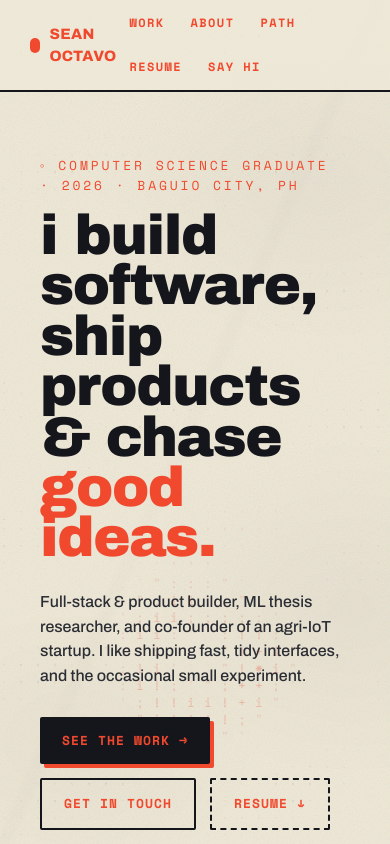
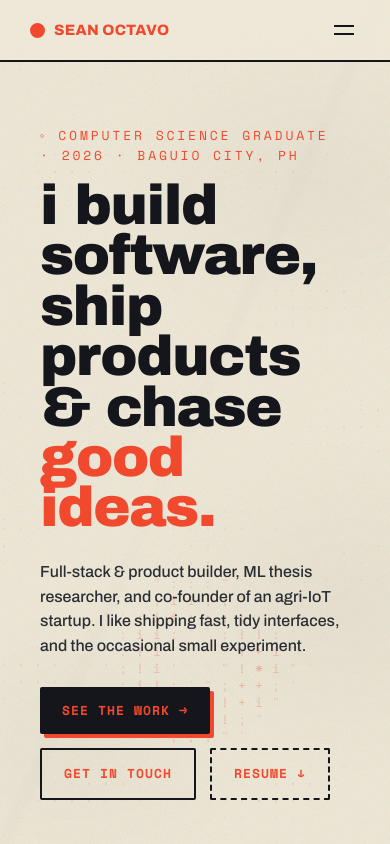
Before and after one commit to seanseand/sean-portfolio, a Next.js app: page / in a window 390 px wide. Shown: the top 844 px of the page. Built offline with nearby package versions, Linux system fonts and the light colour scheme.

Commit message:
feat(nav): add accessible hamburger menu for mobile
Replaces the flex-wrap fallback below the tablet breakpoint with a
full-screen overlay: focus-trapped, closes on Escape/link click with
focus returned to the trigger, and body scroll locked while open.

```diff
--- a/src/sections/Header.tsx
+++ b/src/sections/Header.tsx
@@ -1,28 +1,145 @@
+"use client";
+
+import { useEffect, useRef, useState } from "react";
+
+const NAV_LINKS = [
+  { href: "#work", label: "WORK", external: false },
+  { href: "#about", label: "ABOUT", external: false },
+  { href: "#experience", label: "PATH", external: false },
+  { href: "/Octavo_Sean_Resume.pdf", label: "RESUME", external: true },
+  { href: "#contact", label: "SAY HI", external: false },
+] as const;
+
 export const Header = () => {
+  const [open, setOpen] = useState(false);
+  const toggleRef = useRef<HTMLButtonElement>(null);
+  const overlayRef = useRef<HTMLDivElement>(null);
+
+  const close = () => {
+    setOpen(false);
+    toggleRef.current?.focus();
+  };
+
+  // Lock body scroll while the overlay is open so it can't cause a
+  // horizontal/vertical scroll shift on top of the mobile viewport.
+  useEffect(() => {
+    if (!open) return;
+    const previousOverflow = document.body.style.overflow;
+    document.body.style.overflow = "hidden";
+    return () => {
+      document.body.style.overflow = previousOverflow;
+    };
+  }, [open]);
+
+  // Focus the first element inside the overlay, trap Tab within it, and
+  // let Escape close the menu and return focus to the trigger.
+  useEffect(() => {
+    if (!open) return;
+    const overlay = overlayRef.current;
+    if (!overlay) return;
+
+    const focusables = overlay.querySelectorAll<HTMLElement>("a[href], button");
+    focusables[0]?.focus();
+
+    const onKeyDown = (event: KeyboardEvent) => {
+      if (event.key === "Escape") {
+        event.preventDefault();
+        close();
+        return;
+      }
+
+      if (event.key !== "Tab" || focusables.length === 0) return;
+
+      const first = focusables[0];
+      const last = focusables[focusables.length - 1];
+
+      if (event.shiftKey && document.activeElement === first) {
+        event.preventDefault();
+        last.focus();
+      } else if (!event.shiftKey && document.activeElement === last) {
+        event.preventDefault();
+        first.focus();
+      }
+    };
+
+    overlay.addEventListener("keydown", onKeyDown);
+    return () => overlay.removeEventListener("keydown", onKeyDown);
+  }, [open]);
+
   return (
-    <nav className="sticky top-0 z-40 flex items-center justify-between px-[30px] py-[14px] backdrop-blur-[6px] bg-[rgba(239,233,216,.72)] border-b-[2px] border-ink">
+    // No backdrop-filter/transform on <nav> itself: either would make it the
+    // containing block for the overlay's `fixed` positioning below, shrinking
+    // the overlay down to the header's own box instead of the viewport. The
+    // blurred paper background lives on a decorative absolutely-positioned
+    // layer instead, confined to the header via its own `sticky` ancestor.
+    <nav className="sticky top-0 z-40 border-b-[2px] border-ink">
+      <div className="absolute inset-0 -z-10 backdrop-blur-[6px] bg-[rgba(239,233,216,.72)]" />
+
+      <div className="relative z-50 flex items-center justify-between px-[30px] py-[14px]">
         <a href="#top" className="flex items-center gap-[9px] text-ink">
           <span className="w-[15px] h-[15px] bg-coral rounded-full" />
           <span className="font-sans font-extrabold text-[15px] tracking-[.02em]">
             SEAN OCTAVO
           </span>
         </a>
-      <div className="flex gap-[26px] flex-wrap font-mono font-bold text-[12px] tracking-[.12em]">
-        <a href="#work" className="text-ink">
-          WORK
+
+        <div className="hidden mg:flex gap-[26px] font-mono font-bold text-[12px] tracking-[.12em]">
+          {NAV_LINKS.map((link) => (
+            <a
+              key={link.href}
+              href={link.href}
+              className="text-ink"
+              {...(link.external ? { target: "_blank", rel: "noopener" } : {})}
+            >
+              {link.label}
             </a>
-        <a href="#about" className="text-ink">
-          ABOUT
+          ))}
+        </div>
+
+        <button
+          ref={toggleRef}
+          type="button"
+          aria-expanded={open}
+          aria-controls="mobile-menu"
+          aria-label={open ? "Close menu" : "Open menu"}
+          onClick={() => setOpen((prev) => !prev)}
+          className="mg:hidden flex h-[32px] w-[32px] flex-col items-center justify-center gap-[6px]"
+        >
+          <span
+            className={`block h-[2px] w-[20px] bg-ink transition-transform duration-200 ${
+              open ? "translate-y-[4px] rotate-45" : ""
+            }`}
+          />
+          <span
+            className={`block h-[2px] w-[20px] bg-ink transition-transform duration-200 ${
+              open ? "-translate-y-[4px] -rotate-45" : ""
+            }`}
+          />
+        </button>
+      </div>
+
+      <div
+        id="mobile-menu"
+        ref={overlayRef}
+        role="dialog"
+        aria-modal="true"
+        aria-label="Mobile navigation"
+        inert={!open}
+        className={`fixed inset-0 z-40 flex flex-col items-start justify-center gap-[28px] px-[30px] bg-paper font-mono font-bold text-[28px] tracking-[.08em] transition-opacity duration-200 mg:hidden motion-reduce:transition-none ${
+          open ? "opacity-100" : "pointer-events-none opacity-0"
+        }`}
+      >
+        {NAV_LINKS.map((link) => (
+          <a
+            key={link.href}
+            href={link.href}
+            className="text-ink"
+            onClick={close}
+            {...(link.external ? { target: "_blank", rel: "noopener" } : {})}
+          >
+            {link.label}
           </a>
-        <a href="#experience" className="text-ink">
-          PATH
-        </a>
-        <a href="/Octavo_Sean_Resume.pdf" target="_blank" rel="noopener" className="text-ink">
-          RESUME
-        </a>
-        <a href="#contact" className="text-ink">
-          SAY HI
-        </a>
+        ))}
       </div>
     </nav>
   );
```
Lines whose indentation alone changed are shown as unchanged.
